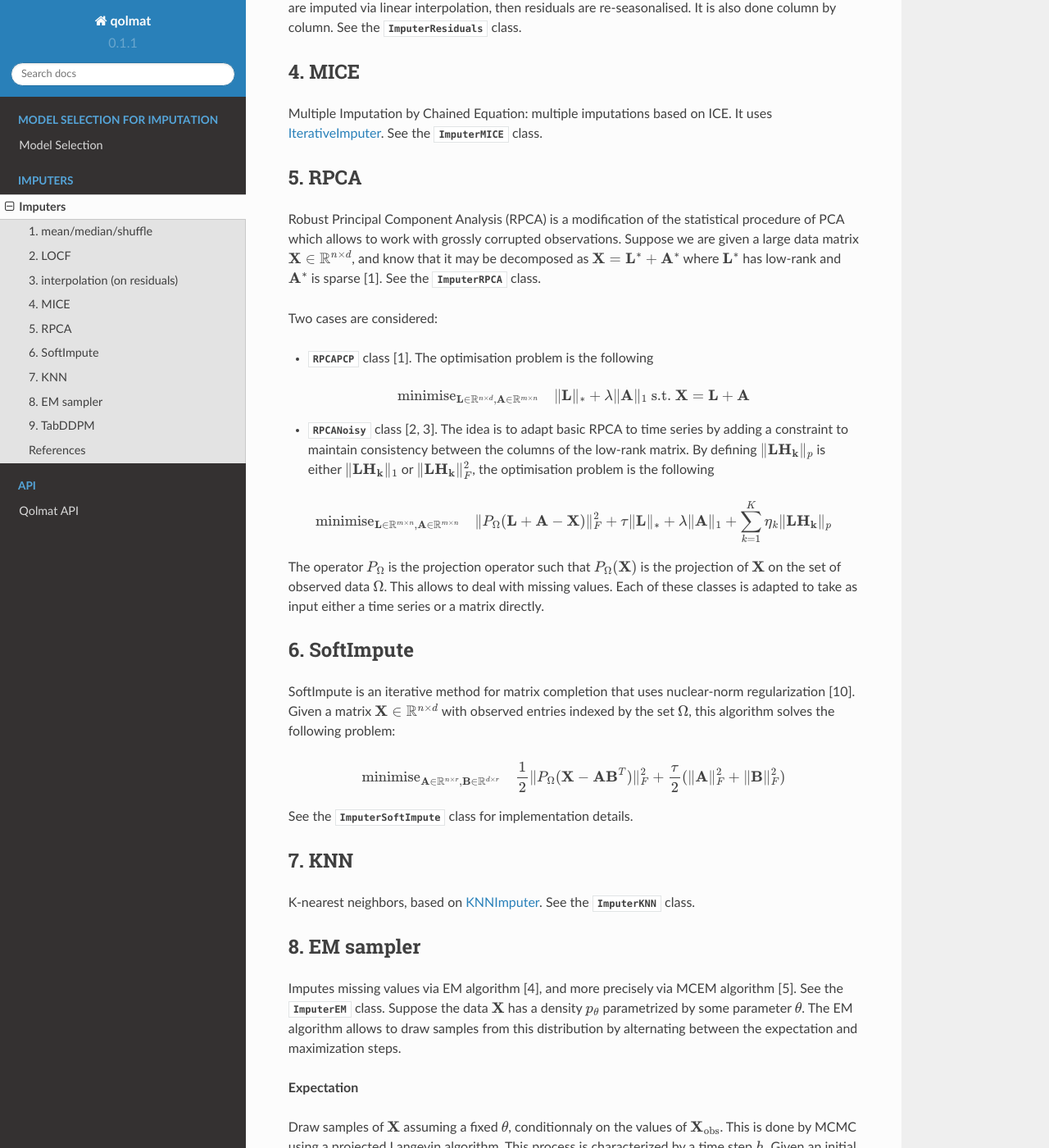
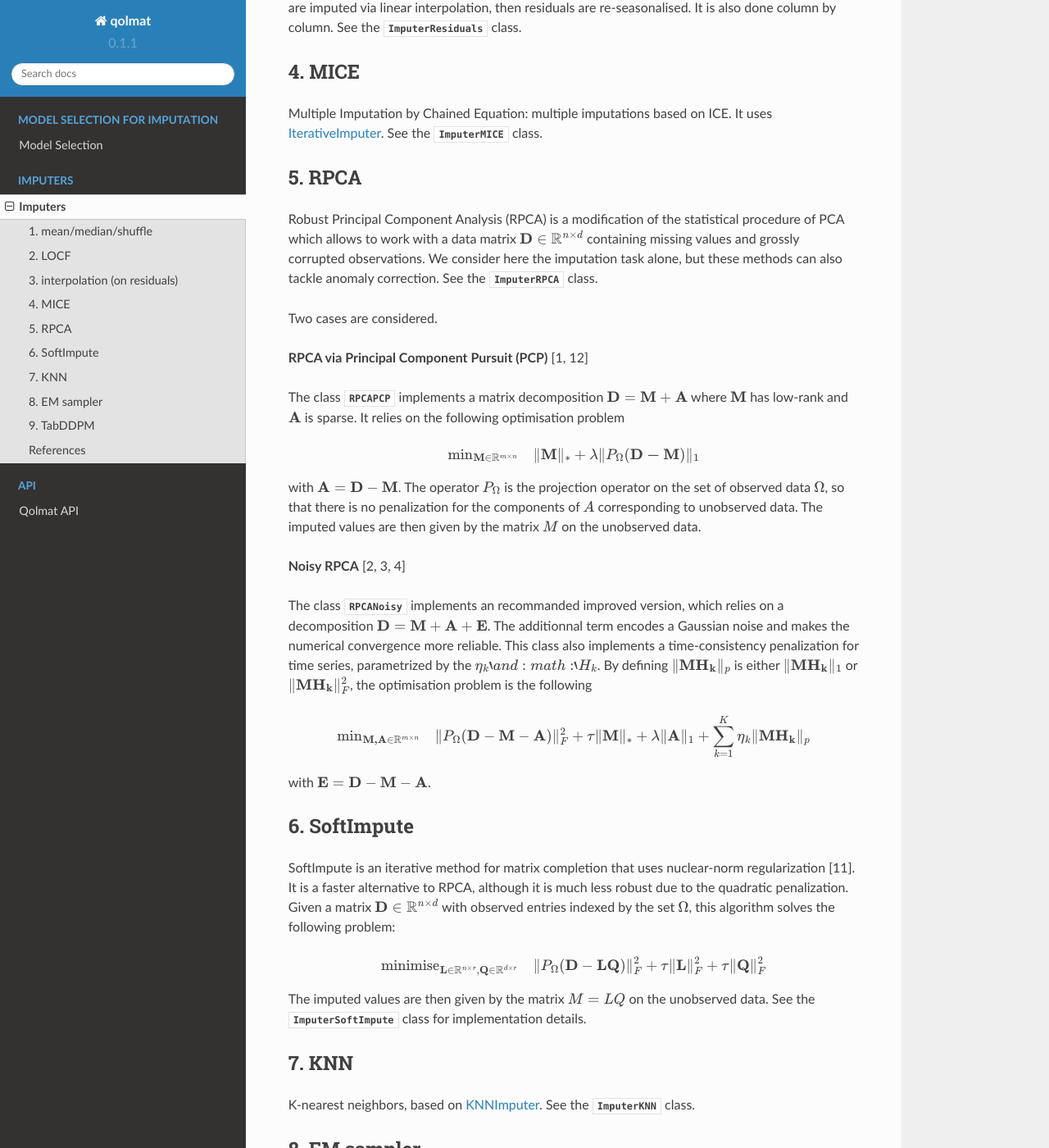
Before and after one commit to scikit-learn-contrib/qolmat, a Sphinx documentation site: the page built from docs/imputers.rst, in a window 1280 px wide and 1400 px high, scrolled down 598 px. Shown: the whole window at 82% size. Built offline with Sphinx 7.4.7 and the Read the Docs theme 2.0.0, drawn with Linux system fonts in a browser that asks for light colours; pages that are not in the unit, such as notebooks, are missing from menus; some of the changed text lies outside the part shown.

Commit message:
rpca doc updated and notations made coherent

```diff
--- a/docs/imputers.rst
+++ b/docs/imputers.rst
@@ -22,31 +22,36 @@ Multiple Imputation by Chained Equation: multiple imputations based on ICE. It u
 
 5. RPCA
 -------
-Robust Principal Component Analysis (RPCA) is a modification of the statistical procedure of PCA which allows to work with grossly corrupted observations. Suppose we are given a large data matrix :math:`\mathbf{X} \in \mathbb{R}^{n \times d}`, and know that it may be decomposed as :math:`\mathbf{X} = \mathbf{L}^* + \mathbf{A}^*` where :math:`\mathbf{L}^*` has low-rank and :math:`\mathbf{A}^*` is sparse [1]. See the :class:`~qolmat.imputations.imputers.ImputerRPCA` class.
+Robust Principal Component Analysis (RPCA) is a modification of the statistical procedure of PCA which allows to work with a data matrix :math:`\mathbf{D} \in \mathbb{R}^{n \times d}` containing missing values and grossly corrupted observations. We consider here the imputation task alone, but these methods can also tackle anomaly correction. See the :class:`~qolmat.imputations.imputers.ImputerRPCA` class.
 
-Two cases are considered:
+Two cases are considered.
 
-* :class:`RPCAPCP` class [1]. The optimisation problem is the following
+**RPCA via Principal Component Pursuit (PCP)** [1, 12]
+
+The class :class:`RPCAPCP` implements a matrix decomposition :math:`\mathbf{D} = \mathbf{M} + \mathbf{A}` where :math:`\mathbf{M}` has low-rank and :math:`\mathbf{A}` is sparse. It relies on the following optimisation problem
 
 .. math::
-   \text{minimise}_{\mathbf{L} \in \mathbb{R}^{n \times d}, \mathbf{A} \in \mathbb{R}^{m \times n}} \quad \Vert \mathbf{L} \Vert_* + \lambda \Vert \mathbf{A} \Vert_1  \text{ s.t. } \mathbf{X} = \mathbf{L} + \mathbf{A}
+   \text{min}_{\mathbf{M} \in \mathbb{R}^{m \times n}} \quad \Vert \mathbf{M} \Vert_* + \lambda \Vert P_\Omega(\mathbf{D-M}) \Vert_1
 
+with :math:`\mathbf{A} = \mathbf{D} - \mathbf{M}`. The operator :math:`P_{\Omega}` is the projection operator on the set of observed data :math:`\Omega`, so that there is no penalization for the components of :math:`A` corresponding to unobserved data. The imputed values are then given by the matrix :math:`M` on the unobserved data.
 
-* :class:`RPCANoisy` class [2, 3]. The idea is to adapt basic RPCA to time series by adding a constraint to maintain consistency between the columns of the low-rank matrix. By defining :math:`\Vert \mathbf{LH_k} \Vert_p` is either :math:`\Vert \mathbf{LH_k} \Vert_1` or  :math:`\Vert \mathbf{LH_k} \Vert_F^2`, the optimisation problem is the following
+**Noisy RPCA** [2, 3, 4]
+
+The class :class:`RPCANoisy` implements an recommanded improved version, which relies on a decomposition :math:`\mathbf{D} = \mathbf{M} + \mathbf{A} + \mathbf{E}`. The additionnal term encodes a Gaussian noise and makes the numerical convergence more reliable. This class also implements a time-consistency penalization for time series, parametrized by the :math:`\eta_k`and :math:`H_k`. By defining :math:`\Vert \mathbf{MH_k} \Vert_p` is either :math:`\Vert \mathbf{MH_k} \Vert_1` or  :math:`\Vert \mathbf{MH_k} \Vert_F^2`, the optimisation problem is the following
 
 .. math::
-   \text{minimise}_{\mathbf{L} \in \mathbb{R}^{m \times n}, \mathbf{A} \in \mathbb{R}^{m \times n}} \quad \Vert P_{\Omega}(\mathbf{L}+\mathbf{A}-\mathbf{X}) \Vert_F^2 + \tau \Vert \mathbf{L} \Vert_* + \lambda \Vert \mathbf{A} \Vert_1 + \sum_{k=1}^K \eta_k \Vert \mathbf{LH_k} \Vert_p
+   \text{min}_{\mathbf{M, A} \in \mathbb{R}^{m \times n}} \quad \Vert P_{\Omega} (\mathbf{D}-\mathbf{M}-\mathbf{A}) \Vert_F^2 + \tau \Vert \mathbf{M} \Vert_* + \lambda \Vert \mathbf{A} \Vert_1 + \sum_{k=1}^K \eta_k \Vert \mathbf{M H_k} \Vert_p
 
-The operator :math:`P_{\Omega}` is the projection operator such that :math:`P_{\Omega}(\mathbf{X})` is the projection of :math:`\mathbf{X}` on the set of observed data :math:`\Omega`. This allows to deal with missing values. Each of these classes is adapted to take as input either a time series or a matrix directly.
+with :math:`\mathbf{E} = \mathbf{D} - \mathbf{M} - \mathbf{A}`.
 
 6. SoftImpute
 -------------
-SoftImpute is an iterative method for matrix completion that uses nuclear-norm regularization [10]. Given a matrix :math:`\mathbf{X} \in \mathbb{R}^{n \times d}` with observed entries indexed by the set :math:`\Omega`, this algorithm solves the following problem:
+SoftImpute is an iterative method for matrix completion that uses nuclear-norm regularization [11]. It is a faster alternative to RPCA, although it is much less robust due to the quadratic penalization. Given a matrix :math:`\mathbf{D} \in \mathbb{R}^{n \times d}` with observed entries indexed by the set :math:`\Omega`, this algorithm solves the following problem:
 
 .. math::
-    \text{minimise}_{\mathbf{A} \in \mathbb{R}^{n \times r}, \mathbf{B} \in \mathbb{R}^{d \times r}} \quad \frac{1}{2} \Vert P_{\Omega}(\mathbf{X} - \mathbf{A}\mathbf{B}^T) \Vert_F^2 + \frac{\tau}{2} (\Vert \mathbf{A} \Vert_F^2 + \Vert \mathbf{B} \Vert_F^2)
+    \text{minimise}_{\mathbf{L} \in \mathbb{R}^{n \times r}, \mathbf{Q} \in \mathbb{R}^{d \times r}} \quad \Vert P_{\Omega}(\mathbf{D} - \mathbf{L}\mathbf{Q}) \Vert_F^2 + \tau \Vert \mathbf{L} \Vert_F^2 + \tau \Vert \mathbf{Q} \Vert_F^2
 
-See the :class:`~qolmat.imputations.imputers.ImputerSoftImpute` class for implementation details.
+The imputed values are then given by the matrix :math:`M=LQ` on the unobserved data. See the :class:`~qolmat.imputations.imputers.ImputerSoftImpute` class for implementation details.
 
 7. KNN
 ------
@@ -63,14 +68,14 @@ Draw samples of :math:`\mathbf{X}` assuming a fixed :math:`\theta`, conditionnal
 This process is characterized by a time step :math:`h`. Given an initial station :math:`X_0`, one can update the state at iteration *t* as
 
 .. math::
-    \tilde X_n = X_{n-1} + \Gamma \nabla L_X(X_{n-1}, \theta_n) (X_{n-1} - \mu) h + (2 h \Gamma)^{1/2} Z_n,
+    \widetilde X_n = X_{n-1} + \Gamma \nabla L_X(X_{n-1}, \theta_n) (X_{n-1} - \mu) h + (2 h \Gamma)^{1/2} Z_n,
 
 where :math:`Z_n` is a vector of independant standard normal random variables and :math:`L` is the log-likelihood.
 The sampled distribution tends to the target one in the limit :math:`h \rightarrow 0` and the number of iterations :math:`n \rightarrow \infty`.
-Sampling from the conditionnal distribution :math:`p(\mathbf{X}_{mis} \vert \mathbf{X}_{obs} ; \theta^{(n)})` (see MCEM [5]) is achieved by projecting the samples at each step.
+Sampling from the conditionnal distribution :math:`p(\mathbf{X}_{mis} \vert \mathbf{X}_{obs} ; \theta^{(n)})` (see MCEM [6]) is achieved by projecting the samples at each step.
 
 .. math::
-    X_n = Proj_{obs} \left( \tilde X_n \right),
+    X_n = Proj_{obs} \left( \widetilde X_n \right),
 
 where :math:`Proj_{obs}` is the orthogonal projection onto the subspace of matrices that vanish outside the index of OBS (:math:`\mathbf{X}_{obs}` remains unchanged, we only sample :math:`\mathbf{X}_{mis}`).
 
@@ -92,40 +97,44 @@ Two parametric distributions are implemented:
 
 * :class:`~qolmat.imputations.em_sampler.MultiNormalEM`: :math:`\mathbf{X_i} \in \mathbb{R}^{n \times d} \sim N_d(\mathbf{m}, \mathbf{\Sigma})` i.i.d. with parameters :math:`\mathbf{\mu} \in \mathbb{R}^d` and :math:`\mathbf{\Sigma} \in \mathbb{R}^{d \times d}`, so that :math:`\theta = (\mu, \Sigma)`.
 
-* :class:`~qolmat.imputations.em_sampler.VARpEM`: [6]: :math:`\mathbf{X} \in \mathbb{R}^{n \times d} \sim VAR_p(\nu, B_1, ..., B_p)` is generated by a VAR(p) process such that :math:`X_t = \nu + B_1 X_{t-1} + ... + B_p X_{t-p} + u_t` where :math:`\nu \in \mathbb{R}^d` is a vector of intercept terms, the :math:`B_i  \in \mathbb{R}^{d \times d}` are the lags coefficient matrices and :math:`u_t` is white noise nonsingular covariance matrix :math:`\Sigma_u \mathbb{R}^{d \times d}`, so that :math:`\theta = (\nu, B_1, ..., B_p, \Sigma_u)`.
+* :class:`~qolmat.imputations.em_sampler.VARpEM`: [7]: :math:`\mathbf{X} \in \mathbb{R}^{n \times d} \sim VAR_p(\nu, B_1, ..., B_p)` is generated by a VAR(p) process such that :math:`X_t = \nu + B_1 X_{t-1} + ... + B_p X_{t-p} + u_t` where :math:`\nu \in \mathbb{R}^d` is a vector of intercept terms, the :math:`B_i  \in \mathbb{R}^{d \times d}` are the lags coefficient matrices and :math:`u_t` is white noise nonsingular covariance matrix :math:`\Sigma_u \mathbb{R}^{d \times d}`, so that :math:`\theta = (\nu, B_1, ..., B_p, \Sigma_u)`.
 
 
 9. TabDDPM
 -----------
 
-:class:`~qolmat.imputations.diffusions.ddpms.TabDDPM` is a deep learning imputer based on Denoising Diffusion Probabilistic Models (DDPMs) [7] for handling multivariate tabular data. Our implementation mainly follows the works of [8, 9]. Diffusion models focus on modeling the process of data transitions from noisy and incomplete observations to the underlying true data. They include two main processes:
+:class:`~qolmat.imputations.diffusions.ddpms.TabDDPM` is a deep learning imputer based on Denoising Diffusion Probabilistic Models (DDPMs) [8] for handling multivariate tabular data. Our implementation mainly follows the works of [8, 9]. Diffusion models focus on modeling the process of data transitions from noisy and incomplete observations to the underlying true data. They include two main processes:
 
-* Forward process perturbs observed data to noise until all the original data structures are lost. The pertubation is done over a series of steps. Let :math:`X_{obs}` be observed data, :math:`T` be the number of steps that noises :math:`\epsilon \sim \mathcal{N}(0,I)` are added into the observed data. Therefore, :math:`X_{obs}^t = \bar{\alpha}_t \times X_{obs} + \sqrt{1-\bar{\alpha}_t} \times \epsilon` where :math:`\bar{\alpha}_t` controls the right amount of noise.
-* Reverse process removes noise and reconstructs the observed data. At each step :math:`t`, we train an autoencoder :math:`\epsilon_\theta` based on ResNet [9] to predict the added noise :math:`\epsilon_t` based on the rest of the observed data. The objective function is the error between the noise added in the forward process and the noise predicted by :math:`\epsilon_\theta`.
+* Forward process perturbs observed data to noise until all the original data structures are lost. The pertubation is done over a series of steps. Let :math:`X_{obs}` be observed data, :math:`T` be the number of steps that noises :math:`\epsilon \sim N(0,I)` are added into the observed data. Therefore, :math:`X_{obs}^t = \bar{\alpha}_t \times X_{obs} + \sqrt{1-\bar{\alpha}_t} \times \epsilon` where :math:`\bar{\alpha}_t` controls the right amount of noise.
+* Reverse process removes noise and reconstructs the observed data. At each step :math:`t`, we train an autoencoder :math:`\epsilon_\theta` based on ResNet [10] to predict the added noise :math:`\epsilon_t` based on the rest of the observed data. The objective function is the error between the noise added in the forward process and the noise predicted by :math:`\epsilon_\theta`.
 
-In training phase, we use the self-supervised learning method of [8] to train incomplete data. In detail, our model randomly masks a part of observed data and computes loss from these masked data. Moving on to the inference phase, (1) missing data are replaced by Gaussian noises :math:`\epsilon \sim \mathcal{N}(0,I)`, (2) at each noise step from :math:`T` to 0, our model denoises these missing data based on :math:`\epsilon_\theta`.
+In training phase, we use the self-supervised learning method of [9] to train incomplete data. In detail, our model randomly masks a part of observed data and computes loss from these masked data. Moving on to the inference phase, (1) missing data are replaced by Gaussian noises :math:`\epsilon \sim N(0,I)`, (2) at each noise step from :math:`T` to 0, our model denoises these missing data based on :math:`\epsilon_\theta`.
 
-In the case of time-series data, we also propose :class:`~qolmat.imputations.diffusions.ddpms.TsDDPM` (built on top of :class:`~qolmat.imputations.diffusions.ddpms.TabDDPM`) to capture time-based relationships between data points in a dataset. In fact, the dataset is pre-processed by using sliding window method to obtain a set of data partitions. The noise prediction of the model :math:`\epsilon_\theta` takes into account not only the observed data at the current time step but also data from previous time steps. These time-based relationships are encoded by using a transformer-based architecture [8].
+In the case of time-series data, we also propose :class:`~qolmat.imputations.diffusions.ddpms.TsDDPM` (built on top of :class:`~qolmat.imputations.diffusions.ddpms.TabDDPM`) to capture time-based relationships between data points in a dataset. In fact, the dataset is pre-processed by using sliding window method to obtain a set of data partitions. The noise prediction of the model :math:`\epsilon_\theta` takes into account not only the observed data at the current time step but also data from previous time steps. These time-based relationships are encoded by using a transformer-based architecture [9].
 
 References
 ----------
 
 [1] Candès, Emmanuel J., et al. `Robust principal component analysis? <https://arxiv.org/abs/2001.05484>`_ Journal of the ACM (JACM) 58.3 (2011): 1-37.
 
-[2] Chen, Yuxin, et al. `Bridging convex and nonconvex optimization in robust PCA: Noise, outliers, and missing data. <https://arxiv.org/abs/2001.05484>`_ Annals of statistics 49.5 (2021): 2948.
+[2] Botterman, HL., Roussel, J., Morzadec, T., Jabbari, A., Brunel, N. `Robust PCA for Anomaly Detection and Data Imputation in Seasonal Time Series <https://link.springer.com/chapter/10.1007/978-3-031-25891-6_21>`_ in International Conference on Machine Learning, Optimization, and Data Science. Cham: Springer Nature Switzerland (2022).
 
-[3] Wang, Xuehui, et al. `An improved robust principal component analysis model for anomalies detection of subway passenger flow. <https://www.hindawi.com/journals/jat/2018/7191549/>`_ Journal of advanced transportation 2018 (2018).
+[3] Chen, Yuxin, et al. `Bridging convex and nonconvex optimization in robust PCA: Noise, outliers, and missing data. <https://arxiv.org/abs/2001.05484>`_ Annals of statistics 49.5 (2021): 2948.
 
-[4] Dempster, Arthur P., Nan M. Laird, and Donald B. Rubin. `Maximum likelihood from incomplete data via the EM algorithm. <https://www.ece.iastate.edu/~namrata/EE527_Spring08/Dempster77.pdf>`_ Journal of the royal statistical society: series B (methodological) 39.1 (1977): 1-22.
+[4] Wang, Xuehui, et al. `An improved robust principal component analysis model for anomalies detection of subway passenger flow. <https://www.hindawi.com/journals/jat/2018/7191549/>`_ Journal of advanced transportation 2018 (2018).
 
-[5] Wei, Greg CG, and Martin A. Tanner. `A Monte Carlo implementation of the EM algorithm and the poor man's data augmentation algorithms. <https://www.jstor.org/stable/2290005>`__ Journal of the American statistical Association 85.411 (1990): 699-704.
+[5] Dempster, Arthur P., Nan M. Laird, and Donald B. Rubin. `Maximum likelihood from incomplete data via the EM algorithm. <https://www.ece.iastate.edu/~namrata/EE527_Spring08/Dempster77.pdf>`_ Journal of the royal statistical society: series B (methodological) 39.1 (1977): 1-22.
 
-[6] Lütkepohl, Helmut. `New introduction to multiple time series analysis. <https://ds.amu.edu.et/xmlui/bitstream/handle/123456789/8336/Luetkepohl%20H.%20New%20Introduction%20to%20Multiple%20Time%20Series%20Analysis%20%28Springer%2C%202005%29%28ISBN%203540401725%29%28O%29%28765s%29_GL_.pdf?sequence=1&isAllowed=y>`_ Springer Science & Business Media, 2005.
+[6] Wei, Greg CG, and Martin A. Tanner. `A Monte Carlo implementation of the EM algorithm and the poor man's data augmentation algorithms. <https://www.jstor.org/stable/2290005>`__ Journal of the American statistical Association 85.411 (1990): 699-704.
 
-[7] Ho, Jonathan, Ajay Jain, and Pieter Abbeel. `Denoising diffusion probabilistic models. <https://arxiv.org/abs/2006.11239>`_ Advances in neural information processing systems 33 (2020): 6840-6851.
+[7] Lütkepohl, Helmut. `New introduction to multiple time series analysis. <https://ds.amu.edu.et/xmlui/bitstream/handle/123456789/8336/Luetkepohl%20H.%20New%20Introduction%20to%20Multiple%20Time%20Series%20Analysis%20%28Springer%2C%202005%29%28ISBN%203540401725%29%28O%29%28765s%29_GL_.pdf?sequence=1&isAllowed=y>`_ Springer Science & Business Media, 2005.
 
-[8] Tashiro, Yusuke, et al. `Csdi: Conditional score-based diffusion models for probabilistic time series imputation. <https://arxiv.org/abs/2107.03502>`_ Advances in Neural Information Processing Systems 34 (2021): 24804-24816.
+[8] Ho, Jonathan, Ajay Jain, and Pieter Abbeel. `Denoising diffusion probabilistic models. <https://arxiv.org/abs/2006.11239>`_ Advances in neural information processing systems 33 (2020): 6840-6851.
 
-[9] Kotelnikov, Akim, et al. `Tabddpm: Modelling tabular data with diffusion models. <https://icml.cc/virtual/2023/poster/24703>`_ International Conference on Machine Learning. PMLR, 2023.
+[9] Tashiro, Yusuke, et al. `Csdi: Conditional score-based diffusion models for probabilistic time series imputation. <https://arxiv.org/abs/2107.03502>`_ Advances in Neural Information Processing Systems 34 (2021): 24804-24816.
 
-[10] Hastie, Trevor, et al. `Matrix completion and low-rank SVD via fast alternating least squares. <https://arxiv.org/pdf/1410.2596.pdf>`_ The Journal of Machine Learning Research 16.1 (2015): 3367-3402.
+[10] Kotelnikov, Akim, et al. `Tabddpm: Modelling tabular data with diffusion models. <https://icml.cc/virtual/2023/poster/24703>`_ International Conference on Machine Learning. PMLR, 2023.
+
+[11] Hastie, Trevor, et al. `Matrix completion and low-rank SVD via fast alternating least squares. <https://arxiv.org/pdf/1410.2596.pdf>`_ The Journal of Machine Learning Research 16.1 (2015): 3367-3402.
+
+[12] Fanhua, Shang, et al. `Robust Principal Component Analysis with Missing Data <http://cgi-serv.se.cuhk.edu.hk/~hcheng/paper/cikm2014fan.pdf>`_ Proceedings of the 23rd ACM International Conference on Conference on Information and Knowledge Management (2014).
```
Also changed, not shown: other parts of docs/imputers.rst (+1 -1 lines), 3 other files.
